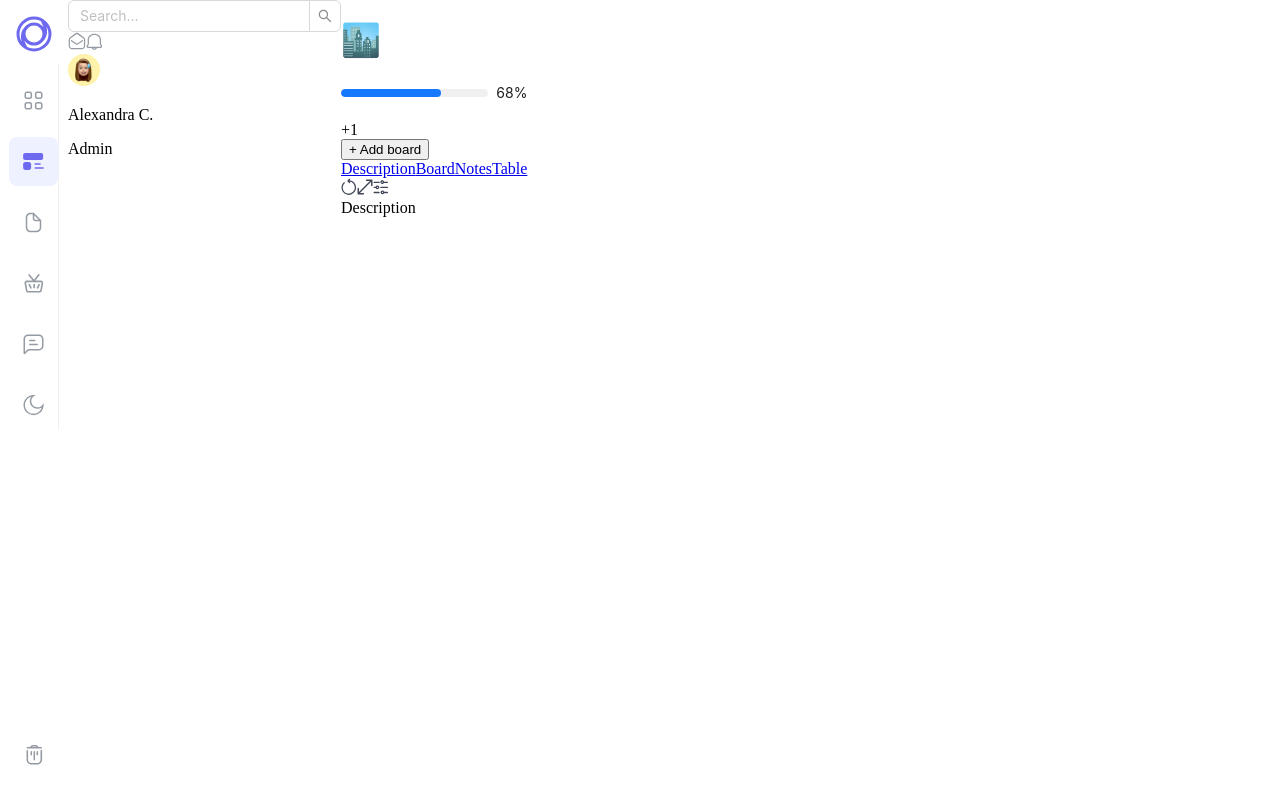
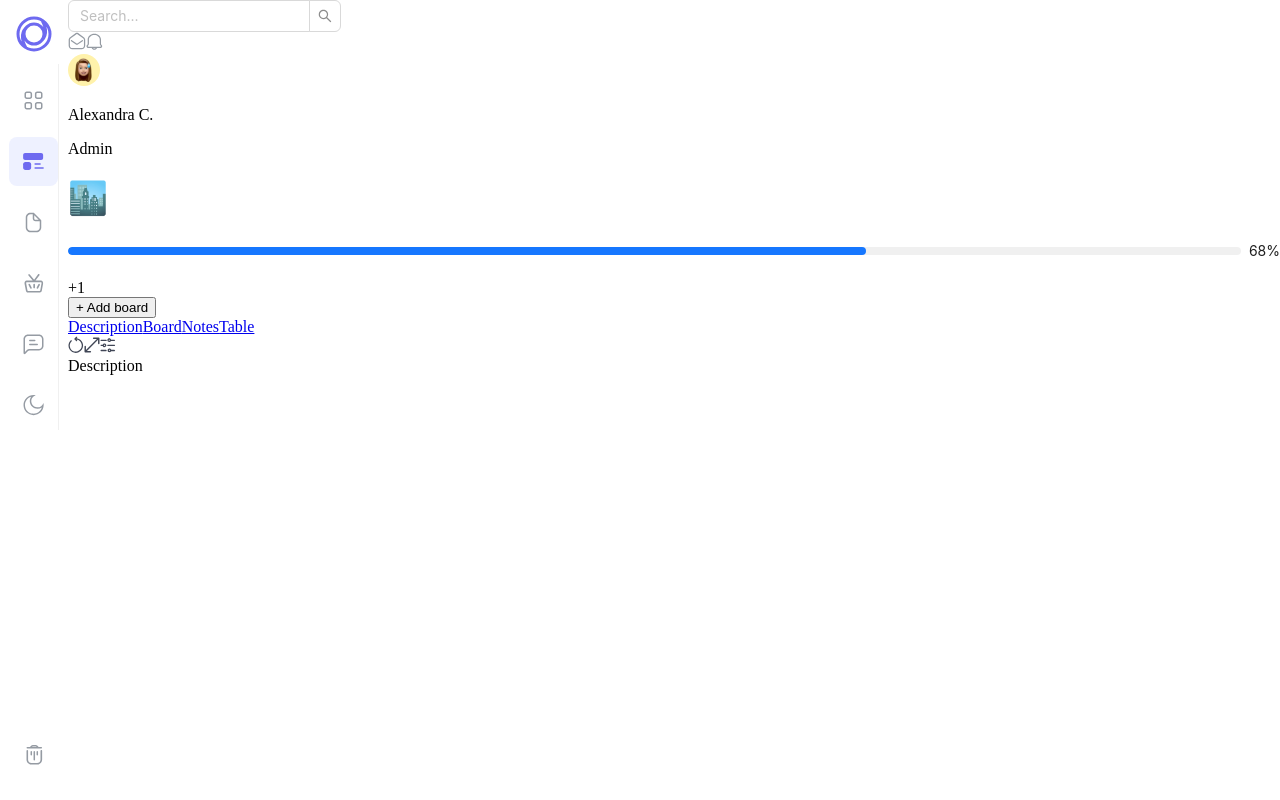
Before and after one commit to TanyaMeow/dashboard-for-planning, a React (Create React App) app: page / in a window 1280 px wide. Built offline with nearby package versions, Linux system fonts and the light colour scheme; the HTML template or start-up script is replaced by a standard one.

Commit message:
Стилизация навигации

```diff
--- a/src/App.tsx
+++ b/src/App.tsx
@@ -9,8 +9,10 @@ function App() {
   return (
     <div className="App">
         <Navigation />
-        <Header />
-        <SettingBoard />
+        <div className='content_block'>
+            <Header />
+            <SettingBoard />
+        </div>
     </div>
   );
 }
```
